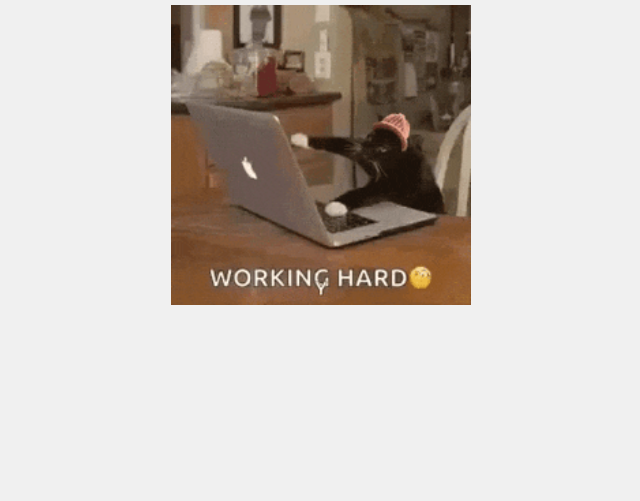
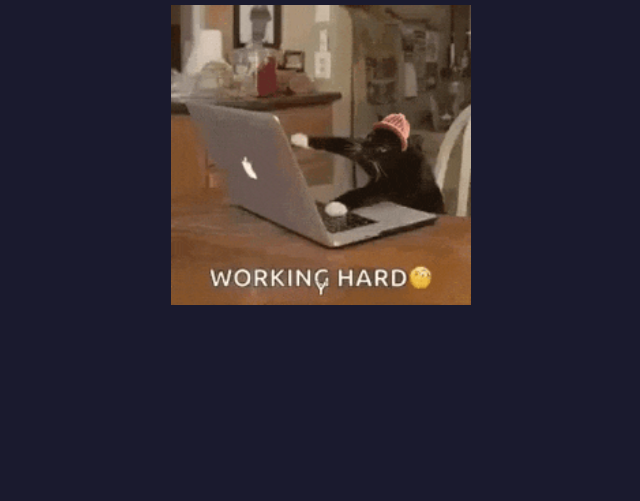
Before and after one commit to cbasb40/lekkertypen, a plain HTML site: page index.html in a window 1280 px wide. Shown: the part 299-800 px from the top of the page, without its empty margins (319-959 px from the left). Drawn offline with Linux system fonts and the light colour scheme.

Commit message:
Update index.html

```diff
--- a/index.html
+++ b/index.html
@@ -13,7 +13,8 @@
             height: 100vh;
             margin: 0;
             font-family: Arial, sans-serif;
-            background-color: #f0f0f0;
+            background-color: #1a1a2e; /* Very dark blue/grey */
+            color: white; /* White text */
         }
         h1 {
             font-size: 3em;
```
